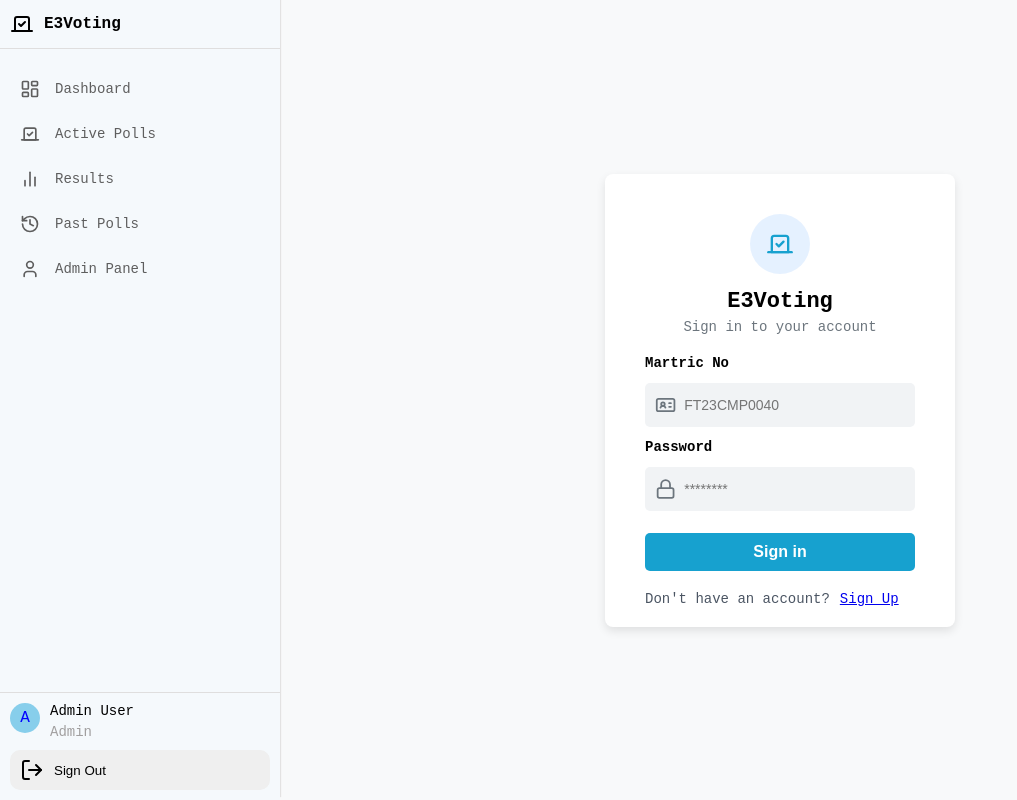
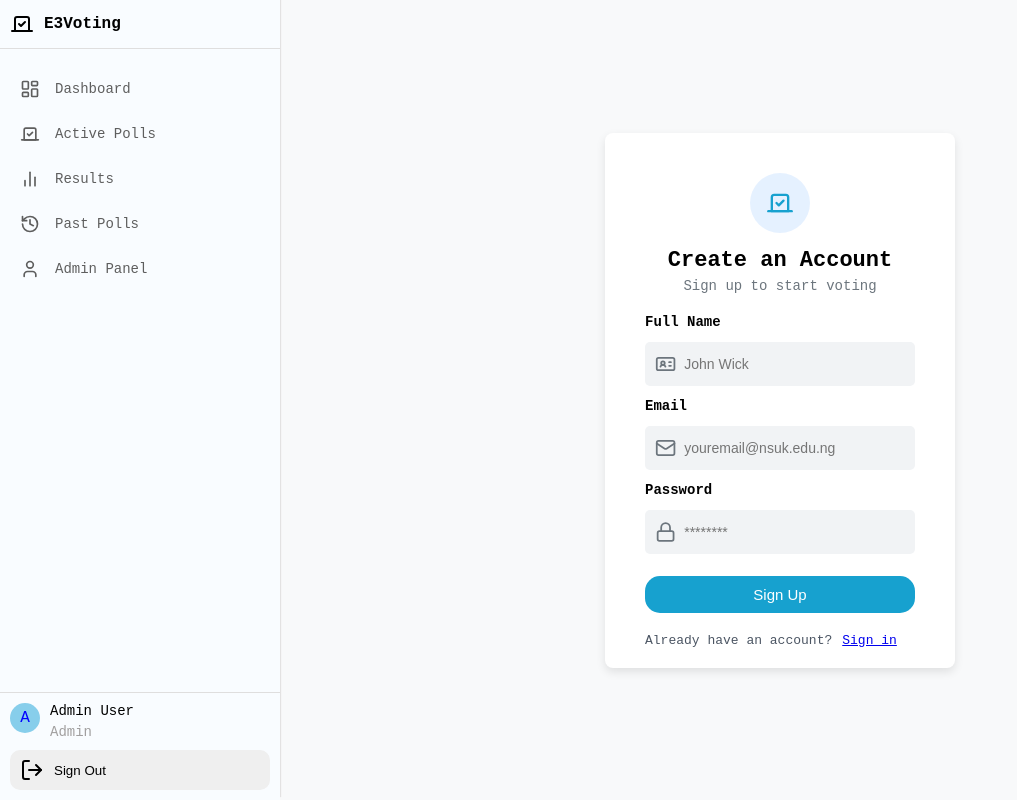
Before and after one commit to Fector101/vite-react, a React (Vite) app: page /signup in a window 1280 px wide. Shown: the whole page, without its empty margins (0-1017 px from the left). Built offline with nearby package versions, Linux system fonts and the light colour scheme.

Commit message:
Enhance styling and layout across multiple pages; update button styles, improve header layout, and add email input to signup form

```diff
--- a/src/assets/css/app.css
+++ b/src/assets/css/app.css
@@ -80,6 +80,9 @@ body>#root {
     border-radius: 10px;
     border-style: none;
 }
+.primary-btn:hover{
+    background-color: #62c3e3;
+}
 
 .state.badge {
     font-size: 11px;
--- a/src/assets/css/landingpage.css
+++ b/src/assets/css/landingpage.css
@@ -7,7 +7,7 @@
 .landingpage .header {
     /* background: #000; */
     display: flex;
-    justify-content: space-between;
+    /* justify-content: space-between; */
     padding: 20px;
 }
 
@@ -26,6 +26,26 @@
 .landingpage section:not(.header) {
     padding: 0 20px;
 }
+
+
+
+
+
+.landingpage .header .btn:first-of-type{
+    margin-left: auto;
+    margin-right: 10px;
+}
+.landingpage .header .btn{
+    text-decoration: none;
+    padding: 8px 15px;
+    font-size: 15px;
+    cursor: pointer;
+}
+
+
+
+
+
 
 .landingpage .main {
     display: flex;
--- a/src/assets/css/loginpage.css
+++ b/src/assets/css/loginpage.css
@@ -84,9 +84,8 @@ label {
 .signin-btn {
     border: none;
     padding: 10px;
-    font-size: 16px;
-    font-weight: bold;
-    border-radius: 5px;
+    font-size: 15px;
+    border-radius: 15px;
     cursor: pointer;
     margin-top: 10px;
     transition: background 0.3s ease;
@@ -101,3 +100,6 @@ label {
     font-size: 14px;
     margin-top: 20px;
 }
+.signup-page.signin-container .redirect{
+    font-size: 13px;
+}
--- a/src/assets/css/quick-styles.css
+++ b/src/assets/css/quick-styles.css
@@ -139,10 +139,11 @@ body section.display-none {
     font-size: 15px;
     background-color: #f5f5f5;
     color: #333;
-    border: none;
-    border-radius: 5px;
+    border: 1px solid rgb(192, 192, 192);
+    border-radius: 10px;
     cursor: pointer;
 }
 .grey-btn:hover{
     background-color: var(--primary-btn-bg);
+    border-color: var(--primary-btn-bg);
 }
--- a/src/pages/LandingPage.tsx
+++ b/src/pages/LandingPage.tsx
@@ -1,11 +1,7 @@
 import { ArrowRight, Vote } from "lucide-react";
 import '../assets/css/landingpage.css';
 import { Link } from "react-router-dom";
-{/* <div>
-            <h1> Welcome to Grimoire </h1>
-            <p> Grimoire is a web application that allows users to keep track of their favorite movies and TV shows. </p>
-            <p> To get started, please log in or sign up. </p>
-        </div> */}
+
 export default function Landingpage() {
     return (
         <div className="landingpage page">
@@ -14,7 +10,8 @@ export default function Landingpage() {
                     <Vote />
                     <h3>E3Voting</h3>
                 </div>
-                <Link to='login' className="grey-btn">Login</Link>
+                <Link to='/signup' className="btn grey-btn">Sign Up</Link>
+                <Link to='/login' className="btn primary-btn">Login</Link>
             </section>
             <section className="main">
                 <h1>E3Voting <span>Platform</span></h1>
--- a/src/pages/SignupPage.tsx
+++ b/src/pages/SignupPage.tsx
@@ -1,5 +1,5 @@
 import React,{ useState } from "react";
-import { Lock, Vote, IdCard } from "lucide-react";
+import { Lock, Vote, IdCard, Mail } from "lucide-react";
 import './../assets/css/loginpage.css'
 import { Link } from "react-router";
 
@@ -7,6 +7,7 @@ import { Link } from "react-router";
 export default function SignupPage() {
     const [matric_no, setMatricNo] = useState("");
     const [password, setPassword] = useState("");
+    const [email, setEmail] = useState("");
 
     function handleSubmit(e:React.FormEvent<HTMLFormElement>):void {
         e.preventDefault();
@@ -14,23 +15,33 @@ export default function SignupPage() {
     };
 
     return (
-        <div className="signin-container">
+        <div className="signin-container signup-page">
             <div className="signin-box">
                 <div className="icon-circle">
                     <Vote/>
                 </div>
-                <h2>E3Voting</h2>
-                <p className="subtitle">Sign in to your account</p>
+                <h2>Create an Account</h2>
+                <p className="subtitle">Sign up to start voting</p>
                 <form onSubmit={handleSubmit}>
-                    <label>Martric No</label>
+                    <label>Full Name</label>
                     <div className="input-group">
                         <IdCard className="icon" />
                         <input
                             type="text"
-                            placeholder="FT23CMP0040"
-                            // placeholder="youremail@nsuk.edu.ng"
+                            placeholder="John Wick"
                             value={matric_no}
                             onChange={(e) => setMatricNo(e.target.value)}
+                            required
+                        />
+                    </div>
+                    <label>Email</label>
+                    <div className="input-group">
+                        <Mail className="icon" />
+                        <input
+                            type="email"
+                            placeholder="youremail@nsuk.edu.ng"
+                            value={email}
+                            onChange={(e) => setEmail(e.target.value)}
                             required
                         />
                     </div>
@@ -47,11 +58,11 @@ export default function SignupPage() {
                         />
                     </div>
 
-                    <button type="submit" className="signin-btn primary-btn">Sign in</button>
+                    <button type="submit" className="signin-btn primary-btn">Sign Up</button>
                 </form>
                 <div className='redirect flex'>
-                    <p className="caption">Don't have an account?</p>
-                    <Link to='/signup' >Sign Up</Link>
+                    <p className="caption">Already have an account? </p>
+                    <Link to='/login' >Sign in</Link>
                 </div>
             </div>
         </div>
--- a/src/ui/header/header.css
+++ b/src/ui/header/header.css
@@ -1,7 +1,7 @@
 header {
     display: flex;
     flex-direction: column;
-    background-color: #f0f8ff66;
+    background-color: #f9fcff;
     color: black;
     min-height: 100%;
     width: 280px;
```
